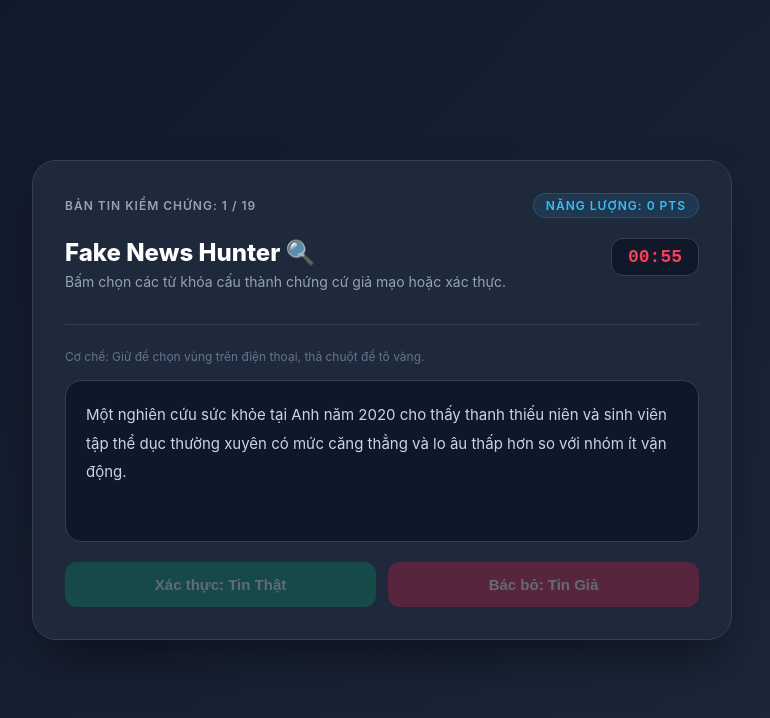
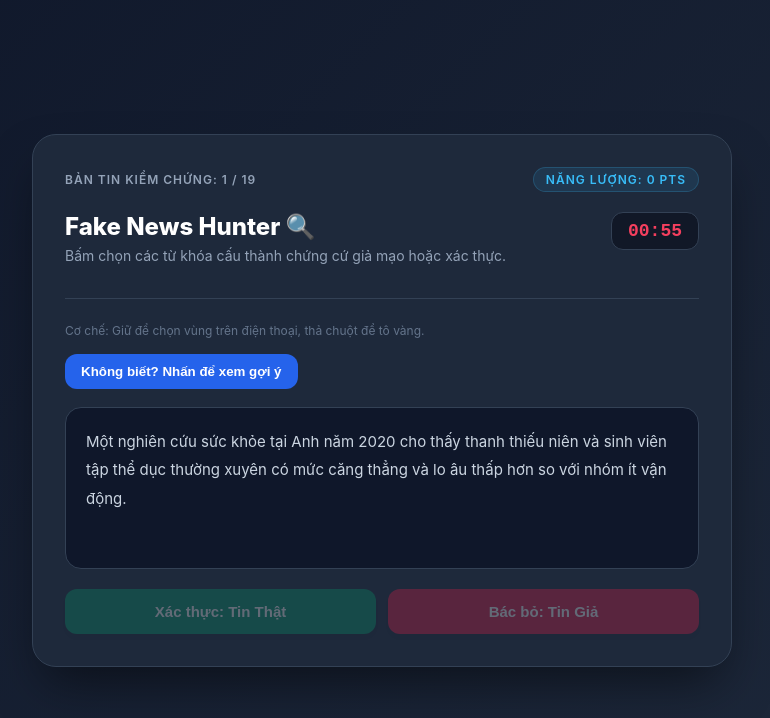
Before and after one commit to YumaTn/solution-fake-news, a React (Create React App) app: page /game in a window 1280 px wide. Shown: the top 718 px of the page, without its empty margins (258-1028 px from the left). Built offline with nearby package versions, Linux system fonts and the light colour scheme.

Commit message:
change status about result

```diff
--- a/src/component/FakeNewsHunter.jsx
+++ b/src/component/FakeNewsHunter.jsx
@@ -21,6 +21,7 @@ export default function FakeNewsHunter() {
 
   const [highlights, setHighlights] = useState([]); // array of {start, end}
   const [foundCount, setFoundCount] = useState(0);
+  const [showHint, setShowHint] = useState(false);
   const [feedback, setFeedback] = useState({ text: "Hãy chạm hoặc click vào các từ khóa quan trọng để bôi đậm.", type: "info" });
   const [resultMessage, setResultMessage] = useState(null);
 
@@ -166,6 +167,7 @@ export default function FakeNewsHunter() {
     if (gameState === "playing" && currentQuestion) {
       setHighlights([]);
       setFoundCount(0);
+      setShowHint(false);
       setTimeLeft(60);
       setResultMessage(null);
       setFeedback({ text: "Hãy chạm hoặc giữ để chọn vùng và nổi bật chứng cứ.", type: "info" });
@@ -429,6 +431,25 @@ export default function FakeNewsHunter() {
                 <span style={{ fontSize: '12px', color: '#64748b' }}>Cơ chế: Giữ để chọn vùng trên điện thoại, thả chuột để tô vàng.</span>
               </div>
 
+              {/* Nút hiển thị gợi ý nếu cần */}
+              {currentQuestion?.hint && (
+                <div style={{ marginBottom: '18px', display: 'flex', flexDirection: 'column', gap: '10px' }}>
+                  {!showHint ? (
+                    <button
+                      onClick={() => setShowHint(true)}
+                      style={{ width: 'fit-content', background: '#2563eb', color: '#fff', border: 'none', borderRadius: '12px', padding: '10px 16px', fontWeight: 700, cursor: 'pointer' }}
+                    >
+                      Không biết? Nhấn để xem gợi ý
+                    </button>
+                  ) : (
+                    <div style={{ background: '#111827', border: '1px solid #334155', borderRadius: '16px', padding: '16px' }}>
+                      <div style={{ fontSize: '13px', fontWeight: 700, color: '#38bdf8', marginBottom: '8px' }}>Gợi ý</div>
+                      <div style={{ color: '#cbd5e1', fontSize: '14px', lineHeight: 1.7 }}>{currentQuestion.hint}</div>
+                    </div>
+                  )}
+                </div>
+              )}
+
               {/* KHU VỰC HIỂN THỊ BÀI BÁO (Bản đầy đủ, nguyên văn) */}
               <div style={{ ...styles.wordsContainer, display: 'block', touchAction: 'manipulation' }} onMouseUp={handleArticleMouseUp} onTouchEnd={handleArticleMouseUp} ref={articleRef}>
                 <article style={{ margin: 0, color: '#cbd5e1', lineHeight: 1.9, whiteSpace: 'pre-wrap', fontSize: '15px', userSelect: 'text', WebkitUserSelect: 'text' }}>
--- a/src/component/ResultPage.jsx
+++ b/src/component/ResultPage.jsx
@@ -24,22 +24,23 @@ export default function ResultPage() {
   const isTrue = outcome === "true";
   const isFalse = outcome === "false";
   const isCorrect = status === "correct";
+  const isWrong = !isCorrect;
 
   const title = isCorrect
     ? isTrue
       ? "Chính xác! Bạn đã xác định đúng: Tin Thật"
       : "Tuyệt vời! Bạn đã xác định đúng: Tin Giả"
     : isTrue
-      ? "Sai rồi! Đây không phải tin thật"
-      : "Sai rồi! Đây không phải tin giả";
+      ? "Sai rồi! Đây là tin giả"
+      : "Sai rồi! Đây là tin thật";
 
   const message = isCorrect
     ? isTrue
       ? "Bài báo này có đủ dấu hiệu xác thực: nguồn tin minh bạch, thời gian rõ ràng và số liệu được trích dẫn cụ thể."
       : "Bạn đã nắm bắt được dấu hiệu tin giả: lời lẽ thao túng, nguồn ẩn danh và thông tin thiếu rõ ràng."
     : isTrue
-      ? "Quá tiếc! Tin này là tin giả, bạn đã chọn Tin Thật. Hãy xem lại các dấu hiệu xác thực và số liệu."
-      : "Quá tiếc! Tin này là tin thật, bạn đã chọn Tin Giả. Hãy xem lại nguồn tin và độ rõ ràng của thông tin.";
+      ? "Quá tiếc! Tin này là tin giả, bạn đã chọn Tin Thật. Hãy xem lại các dấu hiệu sai lệch và thử lại."
+      : "Quá tiếc! Tin này là tin thật, bạn đã chọn Tin Giả. Hãy xem lại nguồn tin và thử lại.";
 
   const accentColor = isTrue ? "#22c55e" : "#ef4444";
   const icon = isTrue ? "✅" : isFalse ? "🛑" : "🔎";
@@ -97,7 +98,9 @@ export default function ResultPage() {
         <div style={{ display: "grid", gap: "16px", gridTemplateColumns: "1fr 1fr" }}>
           <button
             onClick={() => {
-              if (hasMore) {
+              if (isWrong) {
+                navigate("/game", { state: { currentIndex, score } });
+              } else if (hasMore) {
                 navigate("/game", { state: { currentIndex: nextIndex, score } });
               } else {
                 navigate("/");
@@ -117,7 +120,7 @@ export default function ResultPage() {
               boxShadow: "0 12px 28px rgba(56,189,248,0.24)"
             }}
           >
-            {hasMore ? "Câu tiếp theo" : "Hoàn thành chiến dịch"}
+            {isWrong ? "Làm lại" : hasMore ? "Câu tiếp theo" : "Hoàn thành chiến dịch"}
           </button>
           <Link to="/" style={{
             display: "inline-flex",
```
